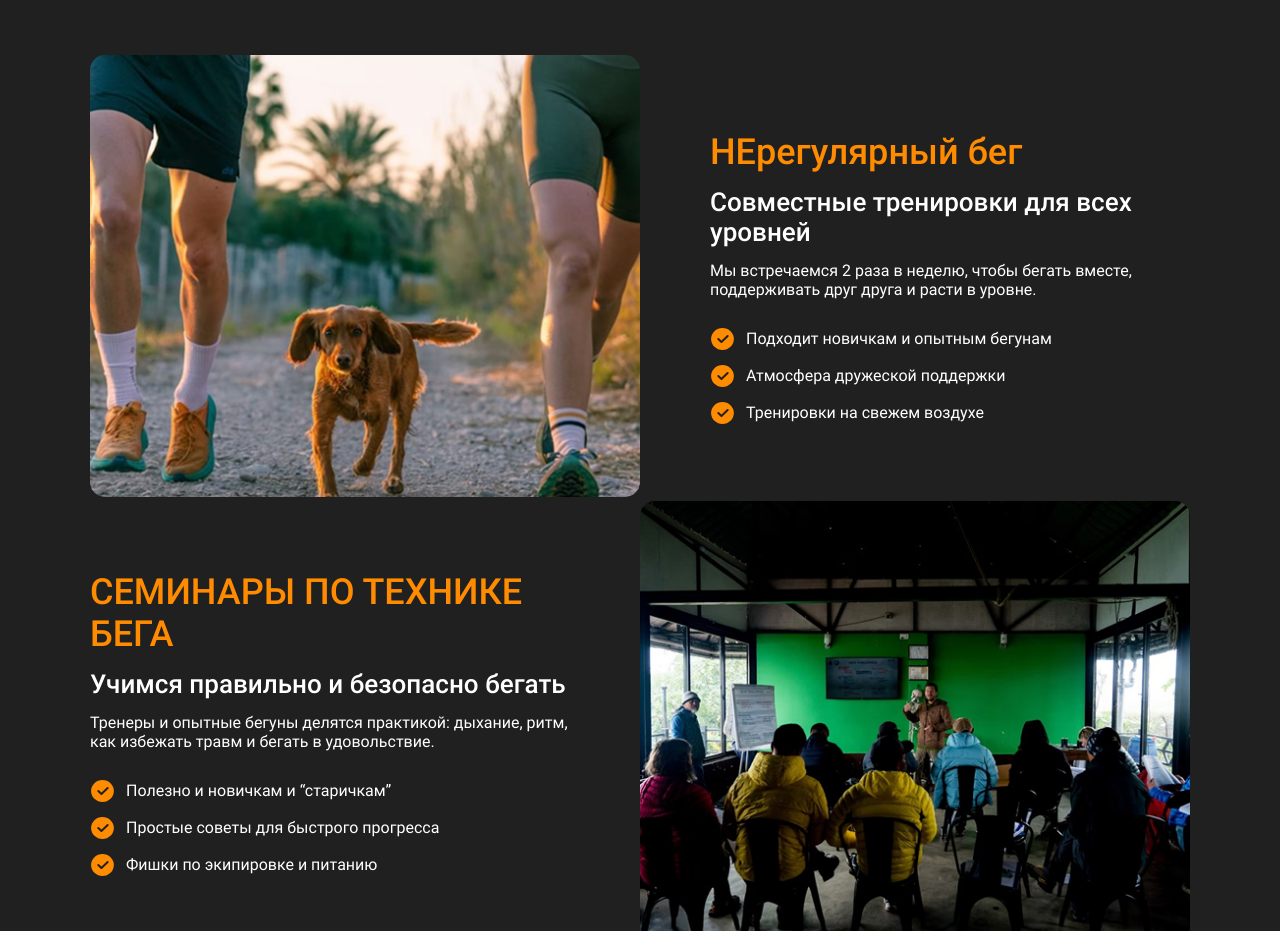
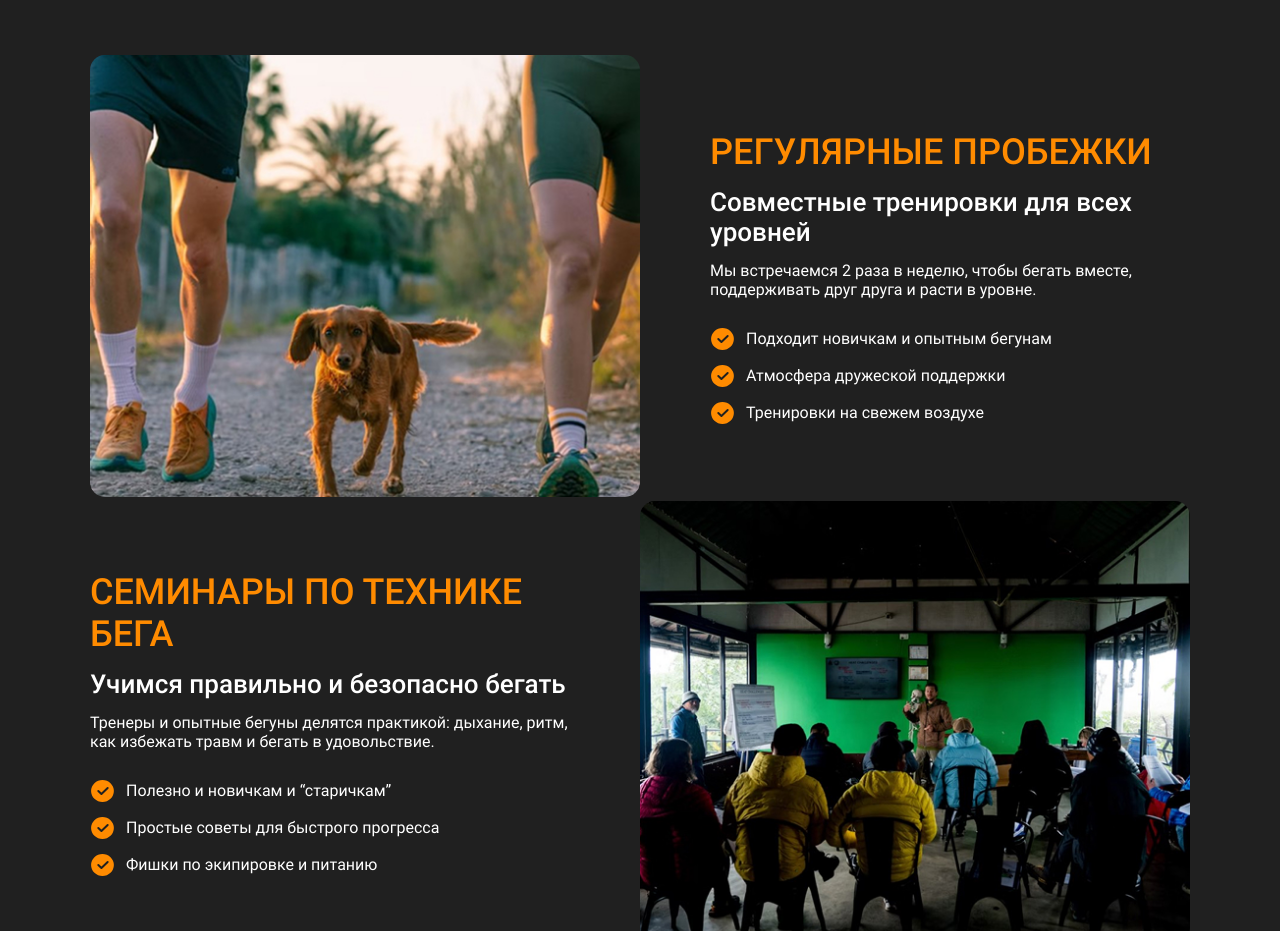
Before and after one commit to yakaandnastia-wq/Andrei-Begunov, a plain HTML site: page src/index.html in a window 1280 px wide. Shown: the part 1040-1971 px from the top of the page. Drawn offline with Linux system fonts and the light colour scheme.

Commit message:
changed regular jogging for the first title

```diff
--- a/src/index.html
+++ b/src/index.html
@@ -40,7 +40,7 @@
             </div>
             <div class="events-content">
               <div class="content-top">
-                <h3 class="events-title">НЕрегулярный бег</h3>
+                <h3 class="events-title">РЕГУЛЯРНЫЕ ПРОБЕЖКИ</h3>
               <h4 class="events-subtitle">Совместные тренировки для всех уровней</h4>
               <p class="events-descr">Мы встречаемся 2 раза в неделю, чтобы бегать вместе, поддерживать друг друга и расти в уровне.</p>
               </div>
```
